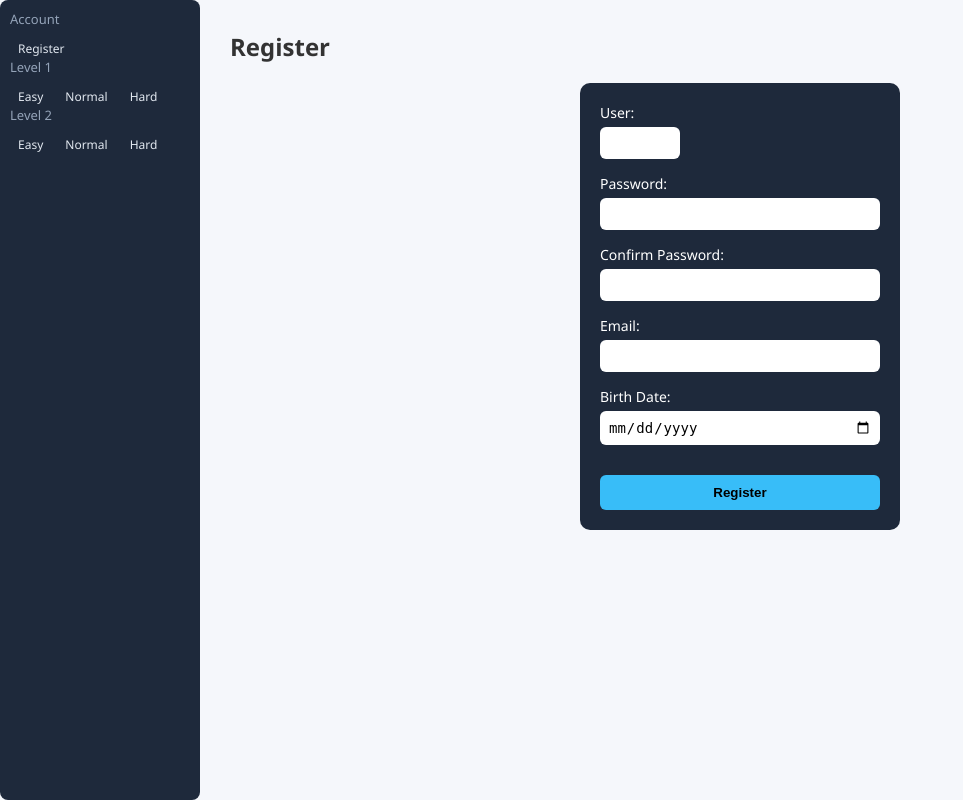
After one commit to msuradech/mathkids, a FastAPI app: template app/templates/register.html in a window 1280 px wide. The commit adds this page. Shown: the whole page, without its empty margins (0-963 px from the left). Run offline with FastAPI, Linux system fonts and the light colour scheme; the template is opened without the code that fills it, so the values that code supplies are empty.

Commit message:
feat: create register form (frontend)

```diff
--- a/app/static/css/style.css
+++ b/app/static/css/style.css
@@ -177,3 +177,50 @@ button:hover {
     cursor: not-allowed;
     opacity: 0.7;
 }
+
+#register-form {
+    max-width: 320px;
+    margin: 20px auto;
+    padding: 20px;
+    background: #1e293b;
+    border-radius: 10px;
+    color: white;
+}
+
+#register-form div {
+    margin-bottom: 15px;
+    display: flex;
+    flex-direction: column;
+}
+
+#register-form label {
+    margin-bottom: 5px;
+    font-size: 14px;
+}
+
+#register-form input {
+    padding: 8px;
+    border-radius: 6px;
+    border: none;
+    outline: none;
+    font-size: 14px;
+}
+
+#register-form input:focus {
+    box-shadow: 0 0 0 2px #38bdf8;
+}
+
+#register-form button {
+    width: 100%;
+    padding: 10px;
+    border: none;
+    border-radius: 6px;
+    background: #38bdf8;
+    color: black;
+    font-weight: bold;
+    cursor: pointer;
+}
+
+#register-form button:hover {
+    background: #0ea5e9;
+}
--- /dev/null
+++ b/app/static/js/register.js
@@ -0,0 +1,55 @@
+const form = document.getElementById("register-form");
+const message = document.getElementById("message");
+
+form.addEventListener("submit", async (e) => {
+    e.preventDefault();
+
+    const username = document.getElementById("username").value;
+    const password = document.getElementById("password").value;
+    const confirmPassword = document.getElementById("confirm_password").value;
+    const email = document.getElementById("email").value;
+    const birth_date = document.getElementById("birth_date").value;
+
+    if (password !== confirmPassword) {
+        message.innerText = "Password not match";
+        message.style.color = "red";
+        return;
+    }
+
+    if (password.length < 6) {
+        message.innerText = "Password must be at least 6 characters";
+        message.style.color = "red";
+        return;
+    }
+
+    try {
+        const res = await fetch("/register", {
+            method: "POST",
+            headers: {
+                "Content-Type": "application/json"
+            },
+            body: JSON.stringify({ username, password, email, birth_date })
+        });
+
+        const data = await res.json();
+        console.log(data);
+
+        if (res.ok) {
+            message.innerText = "Register success!";
+            message.style.color = "green";
+
+            // redirect ไป login หรือ quiz
+            setTimeout(() => {
+                window.location.href = "/";
+            }, 1000);
+
+        } else {
+            message.innerText = data.detail || "Register failed";
+            message.style.color = "red";
+        }
+
+    } catch (err) {
+        message.innerText = "Network error";
+        message.style.color = "red";
+    }
+});
--- a/app/templates/base.html
+++ b/app/templates/base.html
@@ -8,6 +8,10 @@
 </head>
 <body>
     <div class="sidebar">
+        <h3>Account</h3>
+        <ul>
+            <li><a href="/register">Register</a></li>
+        </ul>
         <h3>Level 1</h3>
         <ul>
             <li><a href="/quiz/01/easy">Easy</a></li>
--- /dev/null
+++ b/app/templates/register.html
@@ -0,0 +1,38 @@
+{% extends "base.html" %}
+
+{% block content %}
+<h2>Register</h2>
+
+<form id="register-form">
+    <div>
+        <label>User:</label>
+        <input type="text" id="username" required>
+    </div>
+
+    <div>
+        <label>Password:</label>
+        <input type="password" id="password" required>
+    </div>
+
+    <div>
+        <label>Confirm Password:</label>
+        <input type="password" id="confirm_password" required>
+    </div>
+
+    <div>
+        <label>Email:</label>
+        <input type="email" id="email" required>
+    </div>
+
+    <div>
+        <label>Birth Date:</label>
+        <input type="date" id="birth_date" required>
+    </div>
+
+    <button type="submit">Register</button>
+</form>
+
+<p id="message"></p>
+
+<script type="module" src="/static/js/register.js"></script>
+{% endblock %}
```
Also changed, not shown: app/routes/pages.py (+8 -0 lines).
